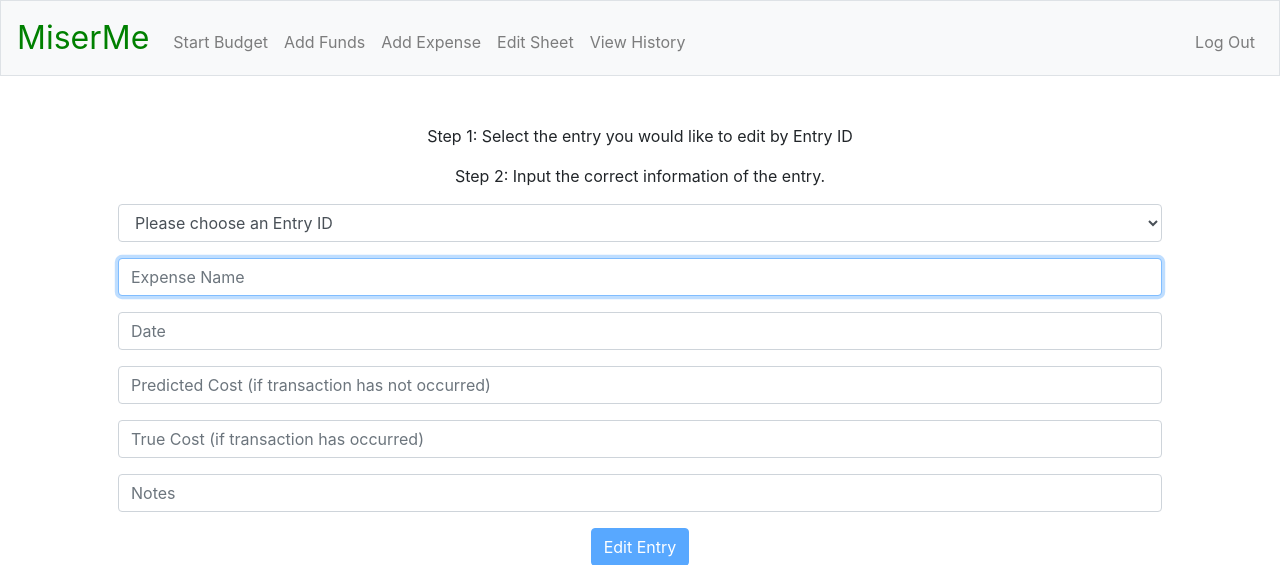
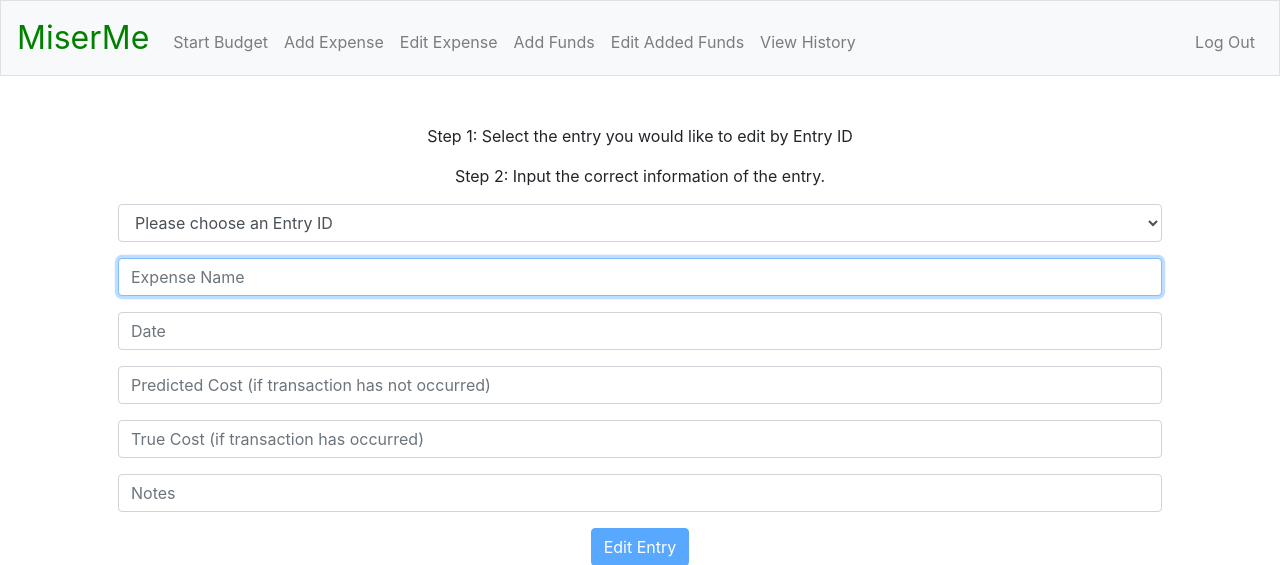
Before and after one commit to coole123/MiserMe, a Flask app: page /edit in a window 1280 px wide. Shown: the top 565 px of the page. Run offline with Flask 2, Linux system fonts and the light colour scheme; the visitor is signed in with stand-in values (Sample User, id 1); some libraries are stand-ins or nearby versions.

Commit message:
altered the edit function to disable the querying of added funds transactions and only list expenses. restructured the layout of the app.

```diff
--- a/miserme/app.py
+++ b/miserme/app.py
@@ -218,7 +218,8 @@ def edit():
 
         rows = c.execute("""
         SELECT funds_id from finances
-        WHERE user_id = :user_id;
+        WHERE user_id = :user_id
+        AND funds_added = '---';
         """, {"user_id": session["user_id"]})
 
         return render_template("edit.html", entries = [ row[0] for row in rows ])
--- a/miserme/templates/layout.html
+++ b/miserme/templates/layout.html
@@ -27,9 +27,10 @@
                 {% if session.user_id %}
                     <ul class="navbar-nav mr-auto mt-2">
                         <li class="nav-item"><a class="nav-link" href="/start_budget">Start Budget</a></li>
+                        <li class="nav-item"><a class="nav-link" href="/expense">Add Expense</a></li>
+                        <li class="nav-item"><a class="nav-link" href="/edit">Edit Expense</a></li>
                         <li class="nav-item"><a class="nav-link" href="/add_funds">Add Funds</a></li>
-                        <li class="nav-item"><a class="nav-link" href="/expense">Add Expense</a></li>
-                        <li class="nav-item"><a class="nav-link" href="/edit">Edit Sheet</a></li>
+                        <li class="nav-item"><a class="nav-link" href="/edit_added">Edit Added Funds</a></li>
                         <li class="nav-item"><a class="nav-link" href="/history">View History</a></li>
                     </ul>
                     <ul class="navbar-nav ml-auto mt-2">
```
Also changed, not shown: 1 other file.
